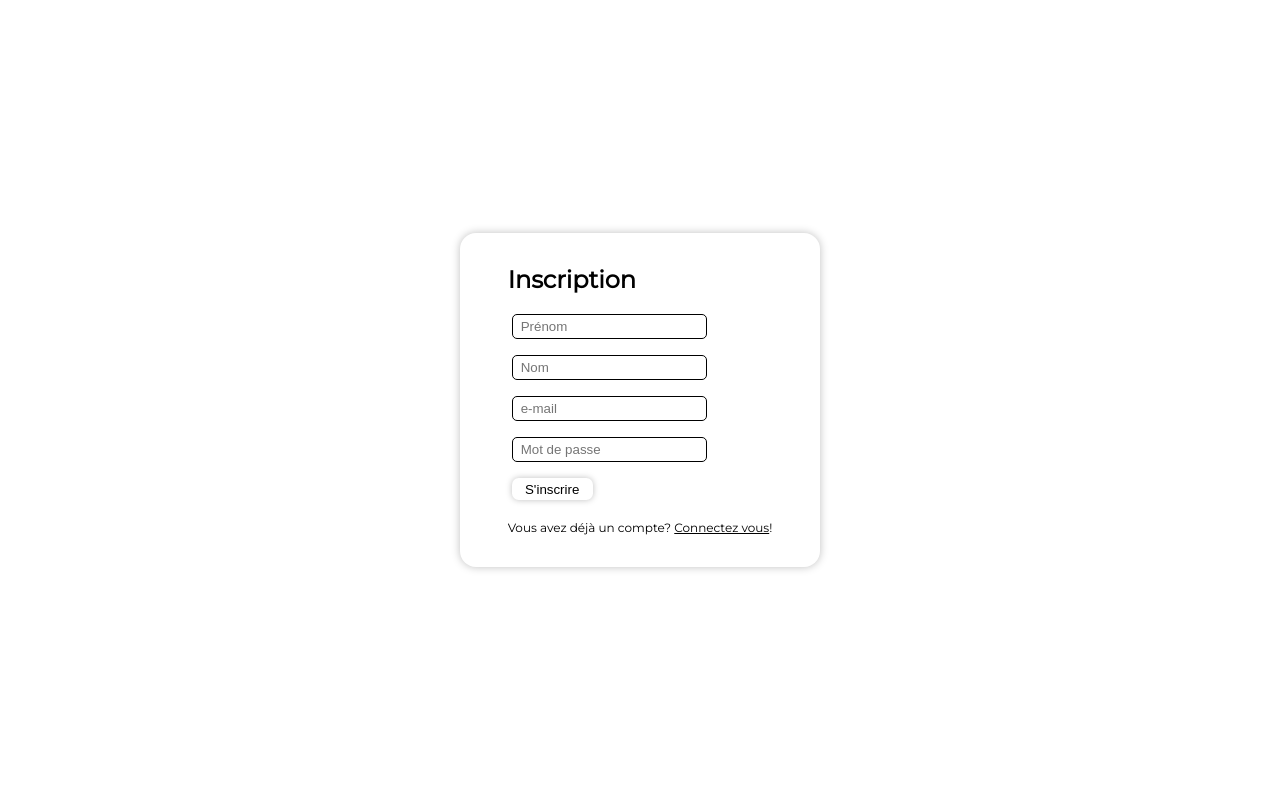
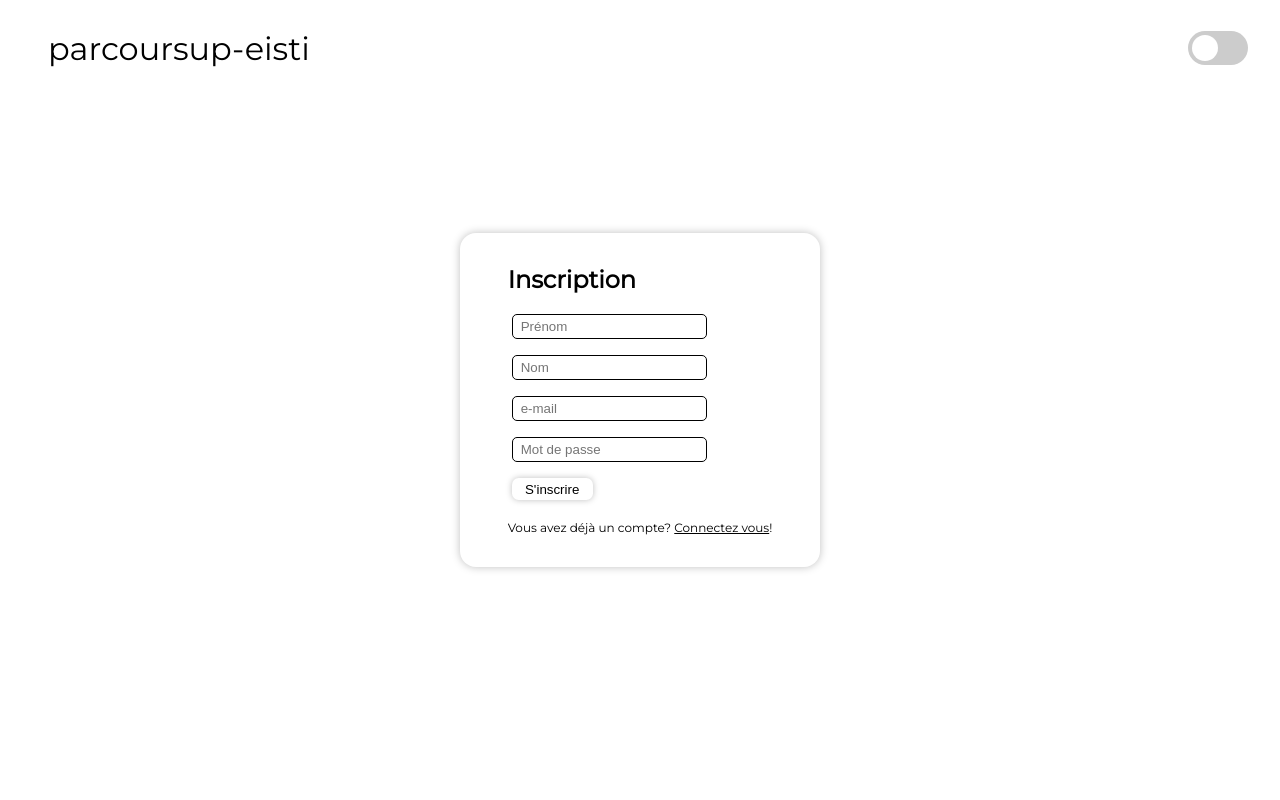
Before and after one commit to loouis-t/parcoursup-cy, a PHP site: page /inscription/inscription.php in a window 1280 px wide. Run offline with PHP 8.4, Linux system fonts and the light colour scheme.

Commit message:
update (switch): bouton dark mode affiché sur toutes les pages

```diff
--- a/app/public/accueil/accueil.php
+++ b/app/public/accueil/accueil.php
@@ -30,6 +30,7 @@
             <a href="/"><h1>parcoursup-eisti</h1></a>
             <div>
                 <a class="button" href="/accueil/accueil.php?&deco=true">Déconnexion</a>
+                <label class="switch"><input class="checkbox" type="checkbox"><span class="slider round" onclick="dark()"></span></label>
             </div>
         </header>
         <article>
--- a/app/public/index.js
+++ b/app/public/index.js
@@ -10,4 +10,5 @@ function dark(){
 
 if (localStorage.getItem('theme') === 'dark') {
    document.body.classList.add('dark');
+   document.querySelector('.checkbox').checked = 'true';
 }
--- a/app/public/index.php
+++ b/app/public/index.php
@@ -16,9 +16,9 @@
         <header>
             <a href="/"><h1>parcoursup-eisti</h1></a>
             <div>
-                <a href="connexion/connexion.php">Connexion</a>
-                <a href="inscription/inscription.php">Inscription</a>
-                <a onclick="dark()">Dark-mode</a>
+                <a href="connexion/connexion.php" class="button">Connexion</a>
+                <a href="inscription/inscription.php" class="button">Inscription</a>
+                <label class="switch"><input class="checkbox" type="checkbox"><span class="slider round" onclick="dark()"></span></label>
             </div>
         </header>
 
--- a/app/public/inscription/inscription.css
+++ b/app/public/inscription/inscription.css
@@ -1,11 +1,12 @@
-html, body {
-    display: flex;
-    flex-direction: column;
-    justify-content: center;
-    align-items: center;
+article {
+   display: flex;
+   flex-direction: column;
+   align-items: center;
+   justify-content: center;
+   height: calc(100vh - 12rem);
 }
 
-article {
+article .box {
     padding: 2em 3em;
 
     display: flex;
@@ -17,11 +18,11 @@ article {
     border-radius: 1em;
 }
 
-article h2 {
+article .box h2 {
     margin: 0;
 }
 
-article form {
+article .box form {
     display: flex;
     flex-direction: column;
     gap: 1em 0;
@@ -29,7 +30,7 @@ article form {
     padding: .25em;
 }
 
-article form .button {
+article .box form .button {
     width: min-content; height: min-content;
     padding: .25em 1em;
 
@@ -42,16 +43,16 @@ article form .button {
     cursor: pointer;
 }
 
-article form .button:hover {
+article .box form .button:hover {
     box-shadow: 0 0 .25em 0 rgba(0, 0, 0, .25);
 }
 
-article p {
+article .box p {
     margin: 0;
     font-size: .75em;
 }
 
-article p a {
+article .box p a {
     text-decoration: underline;
 }
 
--- a/app/public/inscription/inscription.php
+++ b/app/public/inscription/inscription.php
@@ -77,7 +77,14 @@
         <link href="https://fonts.googleapis.com/css2?family=Montserrat&display=swap" rel="stylesheet">
     </head>
     <body>
+      <header>
+          <a href="/"><h1>parcoursup-eisti</h1></a>
+          <div>
+             <label class="switch"><input class="checkbox" type="checkbox"><span class="slider round" onclick="dark()"></span></label>
+          </div>
+      </header>
         <article>
+           <div class="box">
              <h2>Inscription</h2>
 
              <form action="inscription.php" method="post">
@@ -96,6 +103,7 @@
              </form>
 
              <p>Vous avez déjà un compte? <a href="../connexion/connexion.php">Connectez vous</a>!</p>
+           </div>
         </article>
     </body>
 </html>
--- a/app/public/root.css
+++ b/app/public/root.css
@@ -25,6 +25,50 @@ a {
     text-decoration: none;
 }
 
+header {
+    display: flex;
+    justify-content: space-between;
+    align-items: center;
+    width: 100%; height: 6rem;
+    background-color: var(--background);
+    padding: 0 1em;
+}
+
+header h1 {
+    font-weight: normal;
+    padding: 0 1em;
+}
+
+header div {
+    display: flex;
+    align-items: center;
+
+    height: 100%;
+    padding: 0 1em;
+
+    column-gap: 1em;
+}
+
+header div a {
+    display: flex;
+    align-items: center;
+    justify-content: center;
+
+    width: min-content; height: min-content;
+    padding: 1em 2em;
+
+    border-radius: .75em;
+    box-shadow: var(--box-shadow);
+
+    transition: .1s box-shadow ease-out;
+
+    cursor: pointer;
+}
+
+header div a:hover {
+    box-shadow: var(--box-shadow-hover);
+}
+
 form {
     display: flex;
     flex-direction: column;
@@ -43,7 +87,7 @@ table th, td {
 }
 
 .button {
-    background-color: transparent;
+    background-color: var(--background-secondary);
     box-shadow: var(--box-shadow);
     border: none;
     border-radius: .5em;
@@ -91,3 +135,76 @@ input:not(.submit) {
     border-radius: 5px;
     padding: .25rem .5rem;
 }
+
+
+.switch {
+  position: relative;
+  display: inline-block;
+  width: 60px;
+  height: 34px;
+  overflow: visible;
+}
+
+.switch input {
+  opacity: 0;
+  width: 0;
+  height: 0;
+}
+
+.slider {
+  position: absolute;
+  cursor: pointer;
+  top: 0;
+  left: 0;
+  right: 0;
+  bottom: 0;
+  background-color: #ccc;
+  transition: .4s;
+  border-radius: 34px;
+  overflow: hidden;
+}
+
+.slider:before {
+  position: absolute;
+  content: "";
+  height: 26px;
+  width: 26px;
+  left: 4px;
+  bottom: 4px;
+  background-color: white;
+  transition: .4s;
+  border-radius: 50%;
+}
+
+.slider:after {
+     position: absolute;
+     content: "";
+     height: 19px;
+     width: 19px;
+     left: 15px;
+     top: 5px;
+     background: var(--background-secondary);
+     border-radius: 50%;
+     visibility: hidden;
+}
+
+input:checked + .slider {
+  background-color: var(--background-secondary);
+  box-shadow: var(--box-shadow);
+}
+
+
+input:checked + .slider:before {
+  transform: translateX(26px);
+}
+
+input:checked + .slider:after {
+  transform: translateX(26px);
+  visibility: visible;
+  transition: .4s;
+}
+
+
+/* Rounded sliders */
+.slider.round {
+}
```
Also changed, not shown: app/public/connexion/connexion.css (+12 -11 lines), app/public/connexion/connexion.php (+8 -0 lines), app/public/index.css (+0 -44 lines), app/public/accueil/accueil.css (line endings or trailing spaces). Lines whose indentation alone changed are shown as unchanged.
